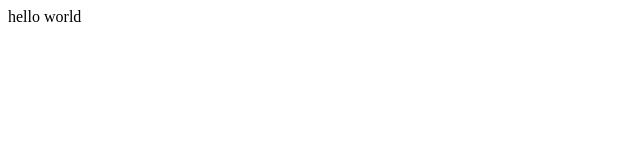
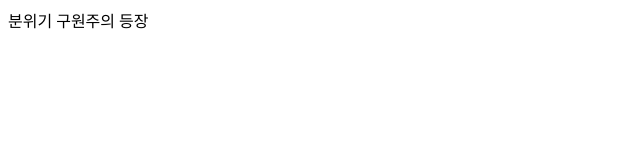
Before and after one commit to yuunhae/mood_frontend, a React (Create React App) app: page / in a window 1280 px wide. Shown: the top 160 px of the page, without its empty margins (0-640 px from the left). Built offline with nearby package versions, Linux system fonts and the light colour scheme.

Commit message:
Initial commit: 프로젝트 생성

```diff
--- a/src/App.js
+++ b/src/App.js
@@ -1,7 +1,7 @@
 function App() {
   return (
     <div>
-      hello world
+      분위기 구원주의 등장
     </div>
   );
 }
```
